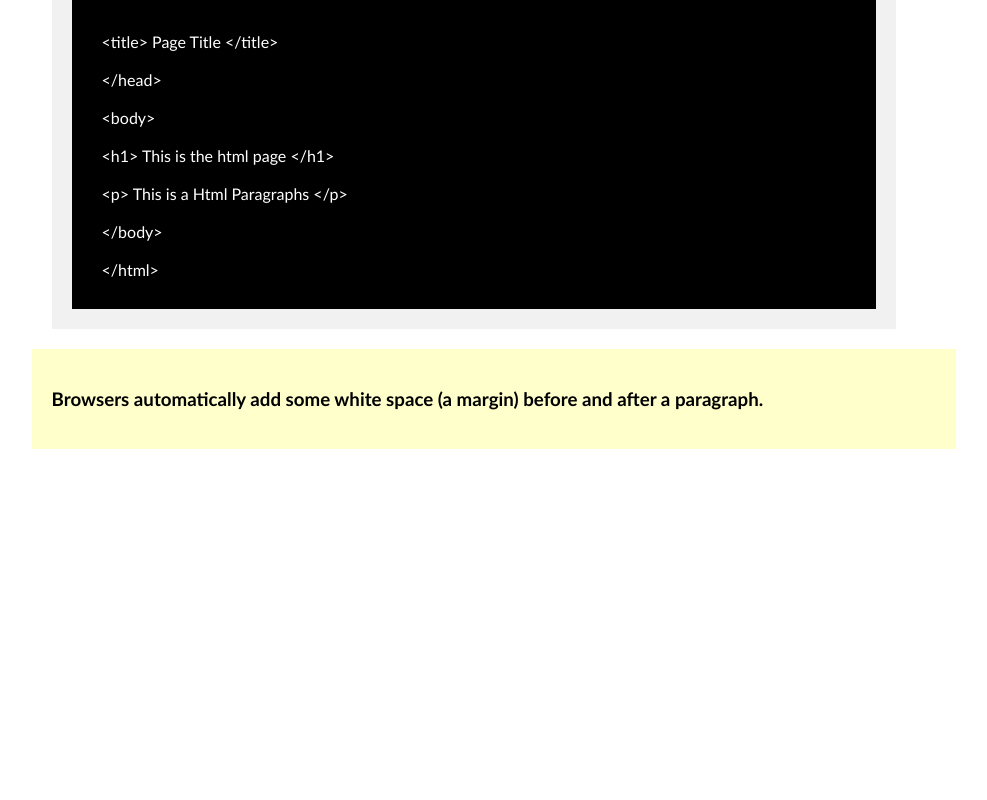
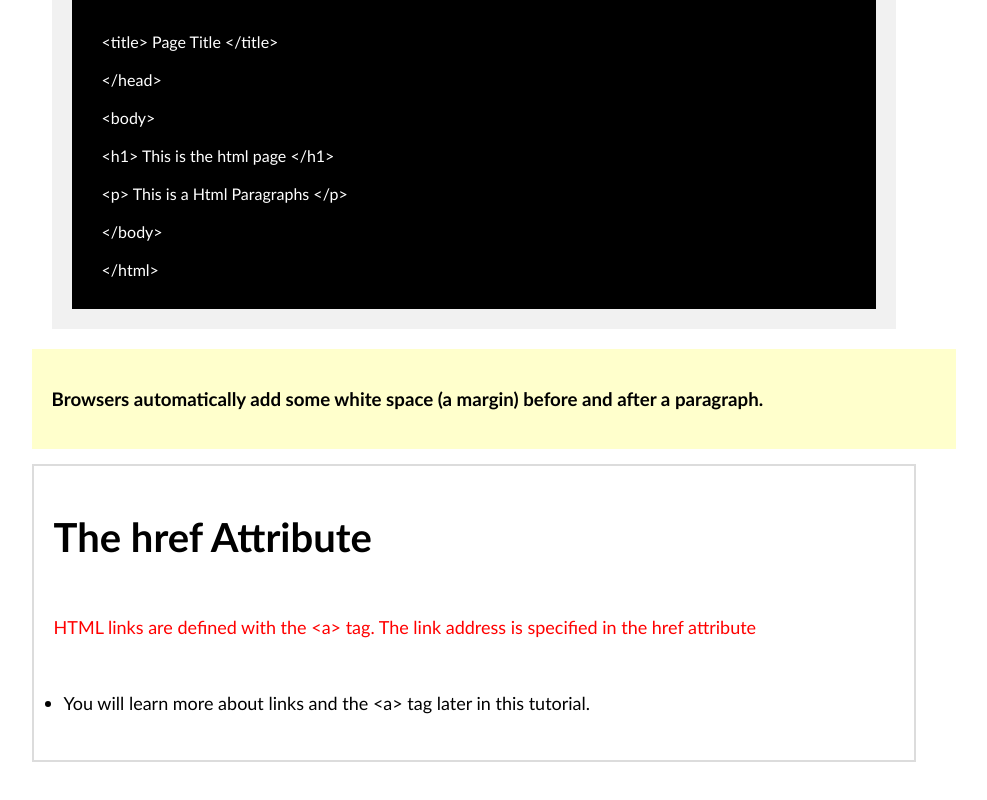
Before and after one commit to MahsumaRezai/CodeToLearn, a Next.js app: page /HtmlLesson3 in a window 1280 px wide. Shown: the part 726-1526 px from the top of the page, without its empty margins (166-1153 px from the left). Before the commit the page ends 1215 px from the top, so only its background shows below. Built offline with nearby package versions, Linux system fonts and the light colour scheme.

Commit message:
add last for today

```diff
--- a/component/Html/Card.js
+++ b/component/Html/Card.js
@@ -3,6 +3,7 @@ import classes from './HtmlLesson1.module.css';
 import ParaText from './paratext';
 import Example from './ex'
 import Tip from './Tip';
+import HtmlList from './HtmlList';
 
 
 const Card = (props) => {
@@ -20,6 +21,8 @@ const Card = (props) => {
                      headtitle="A Simple HTML Paragraphs"/>
 
                      <Tip title=" Browsers automatically add some white space (a margin) before and after a paragraph."/>
+                     <HtmlList/>
+
             </div>
         </Fragment >
 
--- a/component/Html/HtmlLesson2.js
+++ b/component/Html/HtmlLesson2.js
@@ -62,7 +62,7 @@ const HtmlLesson2 = (props) => {
                     </div>
                     <div> <p className={classes.text}> HTML links are defined with the &lt;a&gt; tag. The link address is specified in the href attribute
 
-    </p></div>
+                   </p></div>
                     <Tagename title="&lt;a&gt; href= https://www.w3schools.com This is a link &tl;/a&gt;" />
 
                     <ul className={classes.ullist}>
--- /dev/null
+++ b/component/Html/HtmlList.js
@@ -0,0 +1,26 @@
+import { Fragment } from "react";
+import classes from './HtmlLesson1.module.css';
+
+const HtmlList = (props) => {
+    return (
+        <Fragment>
+            <div className={classes.list}>
+                <div className={classes.title}>
+                    <h1>The href Attribute</h1>
+
+                </div>
+                <div> <p className={classes.text}> HTML links are defined with the &lt;a&gt; tag. The link address is specified in the href attribute
+
+                    </p></div>
+
+                <ul className={classes.ullist}>
+
+                    <li>You will learn more about links and the &lt;a&gt; tag later in this tutorial.</li>
+
+                </ul>
+
+            </div>
+        </Fragment>
+    )
+}
+export default HtmlList;
```
